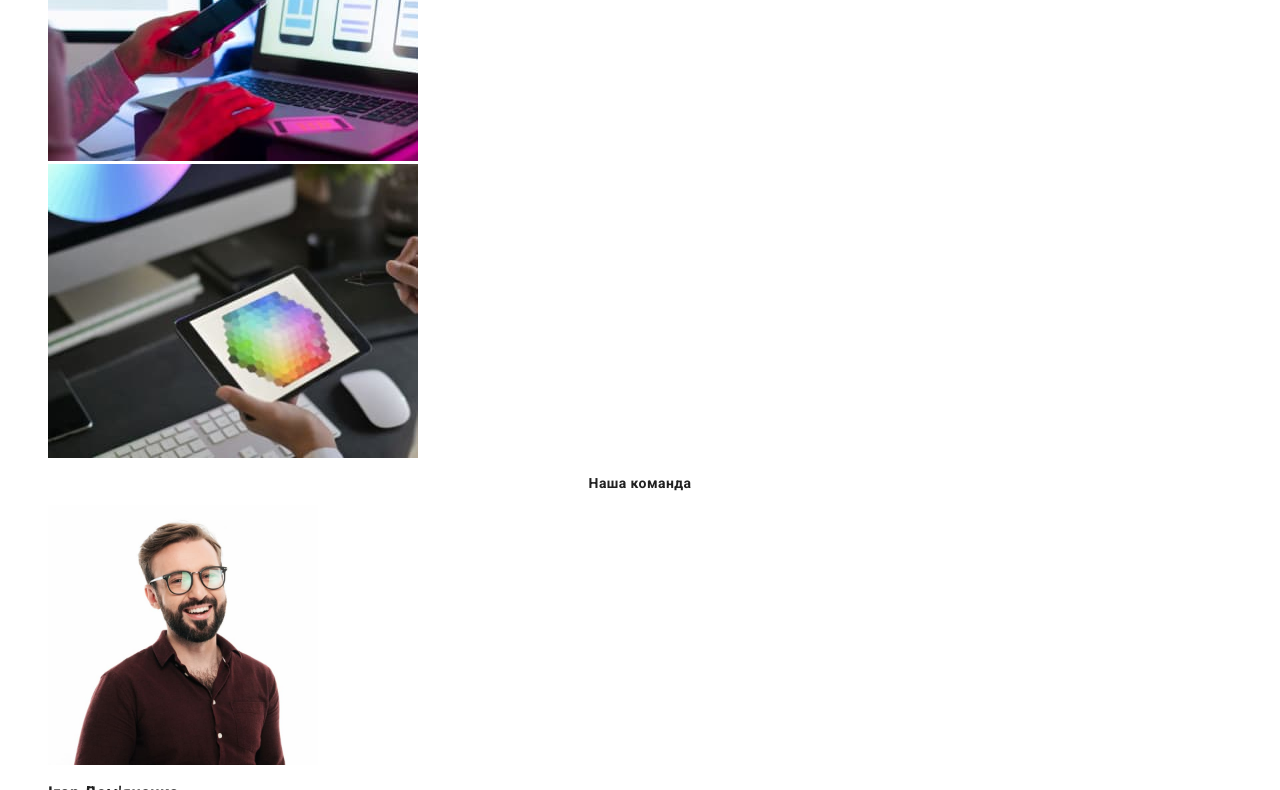
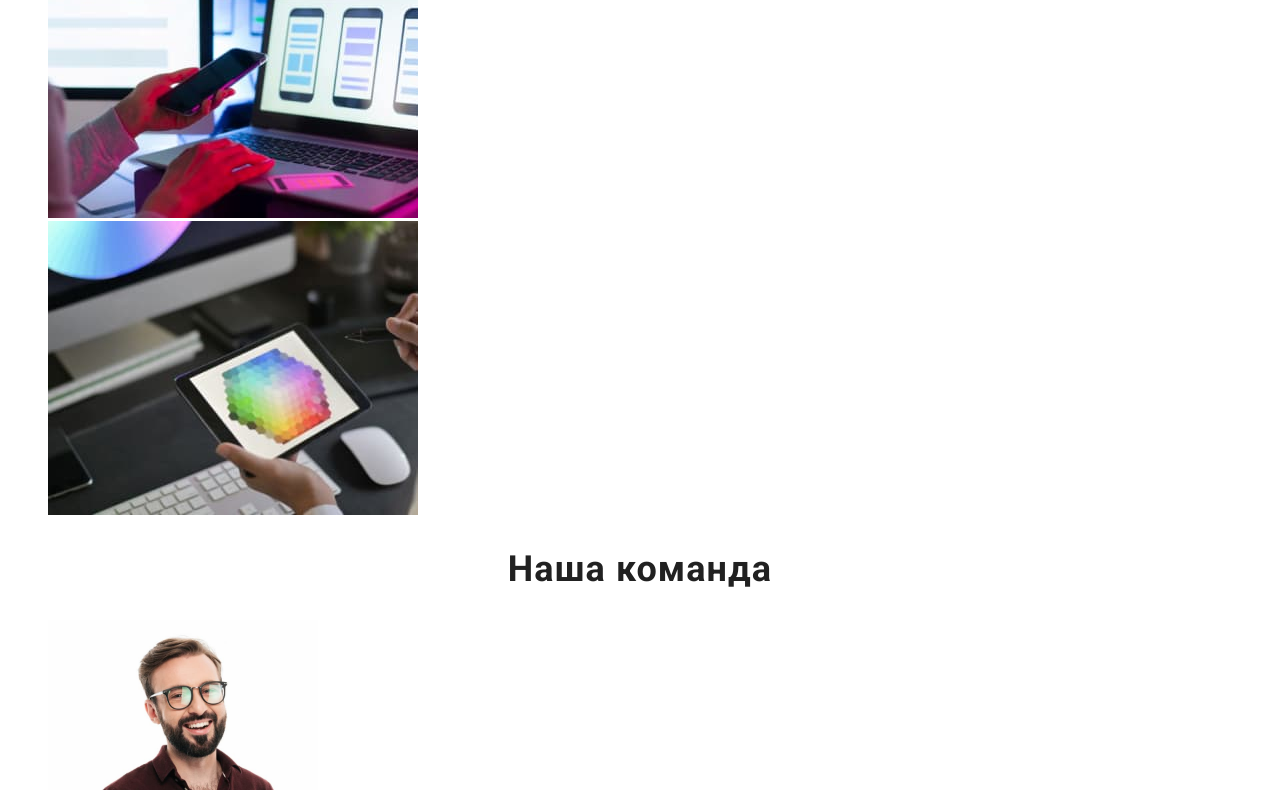
Before and after one commit to VaninArtemOleksandrovich/goit-markup-hw-02, a plain HTML site: page index.html in a window 1280 px wide. Shown: the part 1078-1868 px from the top of the page. Drawn offline with Linux system fonts and the light colour scheme.

Commit message:
Update styles.css

```diff
--- a/css/styles.css
+++ b/css/styles.css
@@ -127,7 +127,7 @@ button {
 /* zagolovku h2*/
 .section-title {
   font-weight: 700;
-  font-size: 14px;
+  font-size: 36px;
   line-height: 1.17;
   text-align: center;
   letter-spacing: 0.03em;
```
